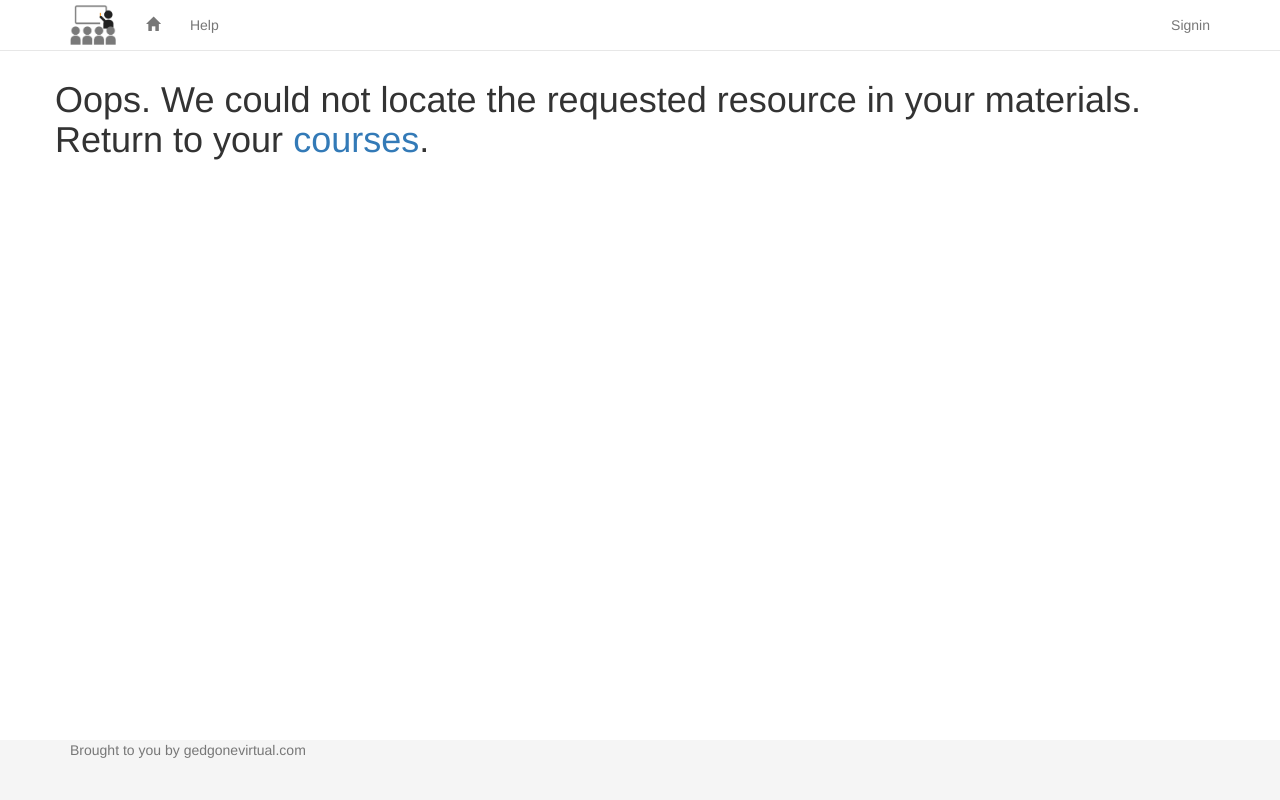
After one commit to anidem/ggv-py, a Django app: template templates/404.html in a window 1280 px wide. The commit adds this page. Run offline with Django 3.2, Linux system fonts and the light colour scheme; the template is opened without the code that fills it, so the values that code supplies are empty; some libraries are stand-ins or nearby versions.

Commit message:
minor changes -- added new 404.htnk

```diff
--- a/core/mixins.py
+++ b/core/mixins.py
@@ -9,9 +9,7 @@ class AccessRequiredMixin(object):
     def dispatch(self, *args, **kwargs):
 
         if not self.get_object().check_membership(self.request.user):
-            messages.error(
-                self.request, 'Sorry. You don\'t have access to this material.')
-            return render(self.request, 'ggv.html')
+            self.template_name = '404.html'
 
         return super(AccessRequiredMixin, self).dispatch(*args, **kwargs)
 
--- a/ggvproject/settings/base.py
+++ b/ggvproject/settings/base.py
@@ -23,8 +23,9 @@ STATICFILES_FINDERS = (
 )
 
 TEMPLATE_CONTEXT_PROCESSORS = (
-    "django.core.context_processors.request",
-    "django.contrib.auth.context_processors.auth",
+    'django.core.context_processors.request',
+    'django.contrib.auth.context_processors.auth',
+    'django.contrib.messages.context_processors.messages',
 )
 
 TEMPLATE_DIRS = PROJECT_DIR.child('templates')
@@ -82,6 +83,7 @@ USE_L10N = True
 
 USE_TZ = True
 
+GRAPPELLI_ADMIN_TITLE = 'GGV Admin'
 
 CRISPY_TEMPLATE_PACK = 'bootstrap3'
 
--- a/ggvproject/urls.py
+++ b/ggvproject/urls.py
@@ -31,5 +31,6 @@ urlpatterns = patterns('',
     url(r'^grappelli/', include('grappelli.urls')), # grappelli URLS
     url(r'^ggvadmin/',  include(admin.site.urls)),  # admin site
 
+    url(r'^start$', IndexView.as_view(), name='home'),
     url(r'^$', HomeView.as_view(), name='ggvhome'),
 )
--- a/questions/forms.py
+++ b/questions/forms.py
@@ -1,4 +1,2 @@
 # questions/forms.py
-from django.forms import ModelForm
-
-from .models import MultipleChoiceQuestion, QuestionOption
+from django import Forms
--- a/static/css/ggv.css
+++ b/static/css/ggv.css
@@ -18,6 +18,10 @@ body {
   margin: 0 auto -60px;
   /* Pad bottom by footer height */
   padding: 0 0 60px;
+}
+
+.navbar {
+  background-color: white;
 }
 
 /* Set the fixed height of the footer here */
--- /dev/null
+++ b/static/js/questions.js
@@ -0,0 +1,6 @@
+// questions.js
+$(document).ready(function() {
+
+        // JQuery code to be added in here.
+
+});
--- /dev/null
+++ b/templates/404.html
@@ -0,0 +1,7 @@
+<!-- 404.html -->
+{% extends "base.html" %}
+{% load staticfiles %}
+
+{% block page_header %}
+Oops. We could not locate the requested resource in your materials. Return to your <a href="{% url 'ggvhome' %}">courses</a>.
+{% endblock page_header %}
--- a/templates/act_worksheet.html
+++ b/templates/act_worksheet.html
@@ -22,3 +22,5 @@
 	</form>
 	</div>
 {% endblock content %}
+
+{% block local_js %} <script src="{% static '/js/questions.js' %}"></script> {% endblock local_js %}
--- a/templates/base.html
+++ b/templates/base.html
@@ -35,13 +35,12 @@
             <span class="icon-bar"></span>
           </button>
 
-          <a class="navbar-brand" href="{% url 'ggvhome' %}"><img class="logo" src="{% static 'img/logo.png' %}"/></a>
+          <a class="navbar-brand" href="{% url 'home' %}"><img class="logo" src="{% static 'img/logo.png' %}"/></a>
         </div>
         <div class="collapse navbar-collapse">
           <ul class="nav navbar-nav navbar-left">
-            <li class="active"><a href="{% url 'ggvhome' %}"><span class="glyphicon glyphicon-home"></span></a></li>
-            <li><a href="#">About</a></li>
-            <li><a href="#">Help</a></li>
+            <li><a href="{% url 'ggvhome' %}"><span class="glyphicon glyphicon-home"></span></a></li>
+            <li><a href="{% url 'ggvhome' %}">Help</a></li>
           </ul>
 
           <ul class="nav navbar-nav navbar-right">
@@ -59,7 +58,15 @@
         </div><!--/.nav-collapse -->
       </div>
     </div>
-
+    {% if messages %}
+    <div class="container"><div class="row">
+      <ul class="messages">
+          {% for message in messages %}
+          <li{% if message.tags %} class="{{ message.tags }}"{% endif %}>{{ message }}</li>
+          {% endfor %}
+      </ul>
+    </div></div>
+    {% endif %}
     <!-- Begin page content -->
     <div class="container">
       <div class="row"><h1>{% block page_header %} {% endblock page_header %}</h1></div>
```
Also changed, not shown: questions/views.py (+6 -3 lines).
